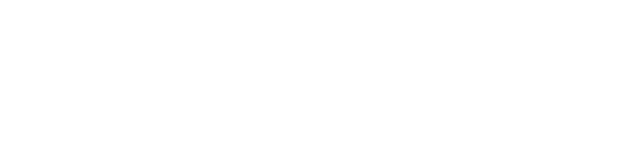
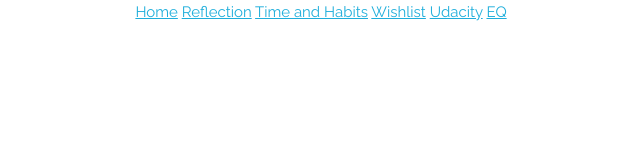
Before and after one commit to joshdaniell/joshdaniell.github.io, a plain HTML site: page index.html in a window 1280 px wide. Shown: the whole page, without its empty margins (63-703 px from the left). Drawn offline with nearby package versions, Linux system fonts and the light colour scheme.

Commit message:
Add basic content to header

```diff
--- a/index.html
+++ b/index.html
@@ -32,9 +32,24 @@
 </head>
 
 <body>
-  <header>
+  <div class="container">
+    <div class="row">
+      <div class="3 columns">
+        <header>
+          <title>Title / Logo</title>
+        </header>
+      </div>
+      <div class="9 columns">
+        <a href="index.html">Home</a>
+        <a href="blog/c1-reflection-blog.html">Reflection</a>
+        <a href="blog/c1-time-and-habits-blog.html">Time and Habits</a>
+        <a href="blog/t2-html-css-dom-p1.html">Wishlist</a>
+        <a href="blog/t2-html-css-dom-p2.html">Udacity</a>
+        <a href="blog/c2-emotional-intelligence.html">EQ</a>
+      </div>
+    </div>
+  </div>
 
-  </header>
   <nav>
 
   </nav>
```
